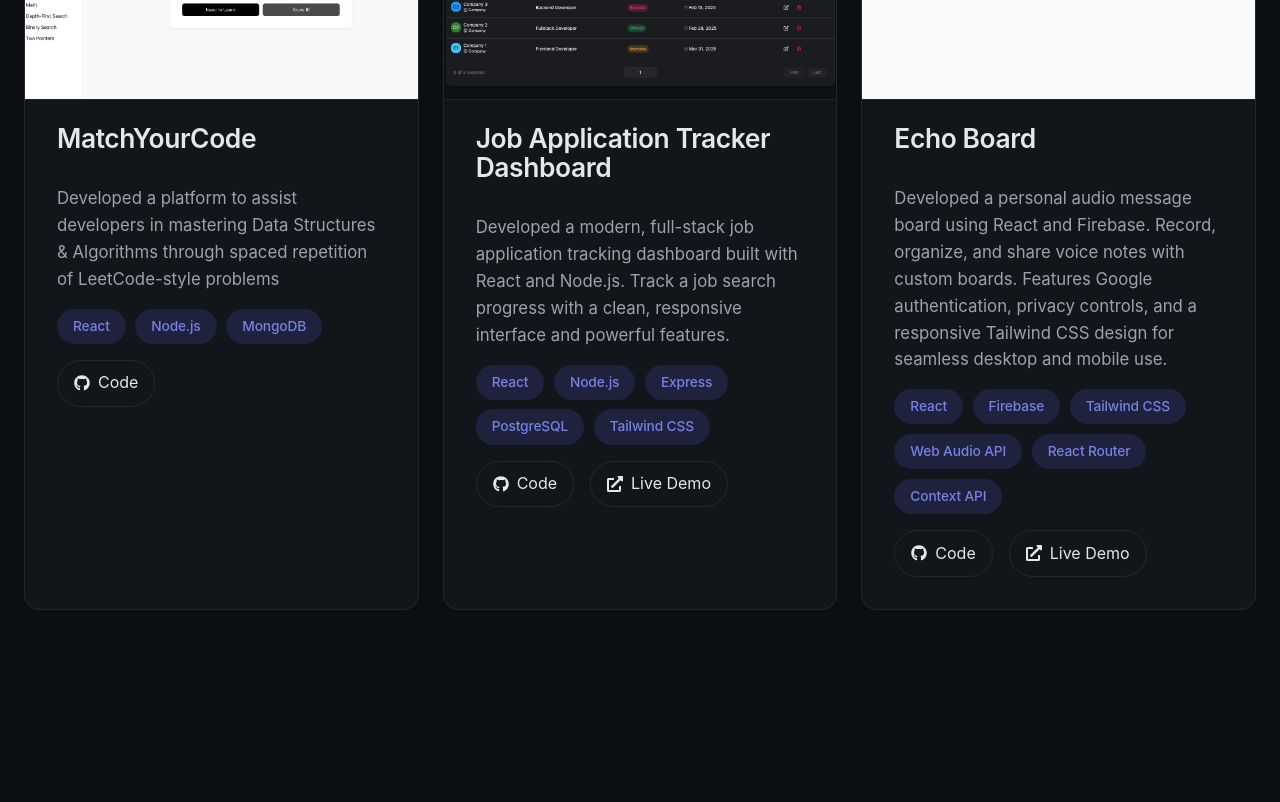
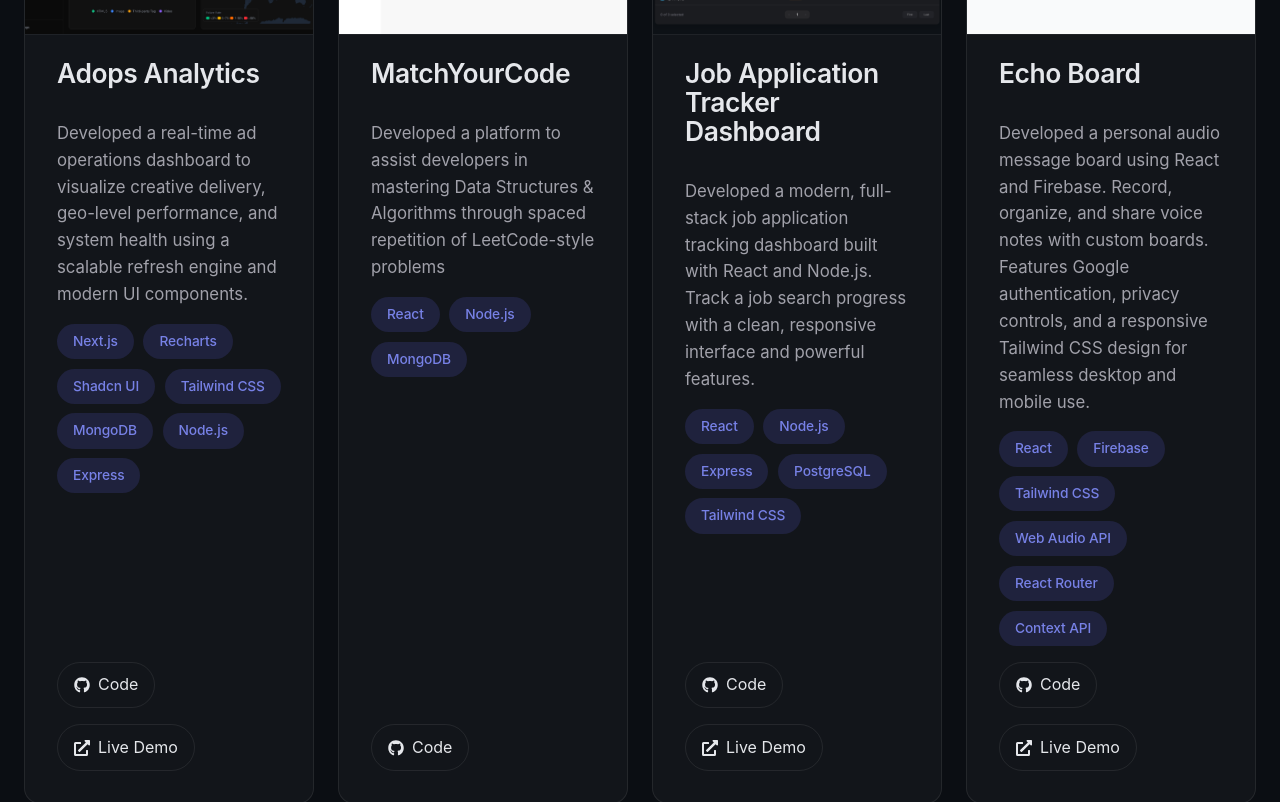
Before and after one commit to carnifex-cmd/personalWebsite, a React (Vite) app: page / in a window 1280 px wide. Shown: the part 3980-4782 px from the top of the page. Built offline with nearby package versions, Linux system fonts and the light colour scheme.

Commit message:
added-a-new-project

```diff
--- a/src/components/Projects.jsx
+++ b/src/components/Projects.jsx
@@ -2,9 +2,18 @@ import { FaGithub, FaExternalLinkAlt } from 'react-icons/fa';
 import jobApplicationImage from '../assets/jobapplication.jpg';
 import matchYourCodeImage from '../assets/matchyourcode.jpg';
 import echoBoard from '../assets/echoboard.png';
+import adopsAnalyticsImage from '../assets/adopsanalytics.png';
 
 const Projects = () => {
   const projects = [
+    {
+      title: "Adops Analytics",
+      description: "Developed a real-time ad operations dashboard to visualize creative delivery, geo-level performance, and system health using a scalable refresh engine and modern UI components.",
+      technologies: ["Next.js", "Recharts", "Shadcn UI", "Tailwind CSS", "MongoDB", "Node.js", "Express"],
+      image: adopsAnalyticsImage,
+      github: "https://github.com/carnifex-cmd/adops-analytics",
+      live: "https://adops-analytics.vercel.app/dashboard"
+    },
     {
       title: "MatchYourCode",
       description: "Developed a platform to assist developers in mastering Data Structures & Algorithms through spaced repetition of LeetCode-style problems",
--- a/src/index.css
+++ b/src/index.css
@@ -790,6 +790,7 @@ button:focus-visible {
   display: flex;
   gap: 1rem;
   flex-wrap: wrap;
+  margin-top: auto;
 }
 
 .project-link {
```
Also changed, not shown: src/assets/adopsanalytics.png (added).
